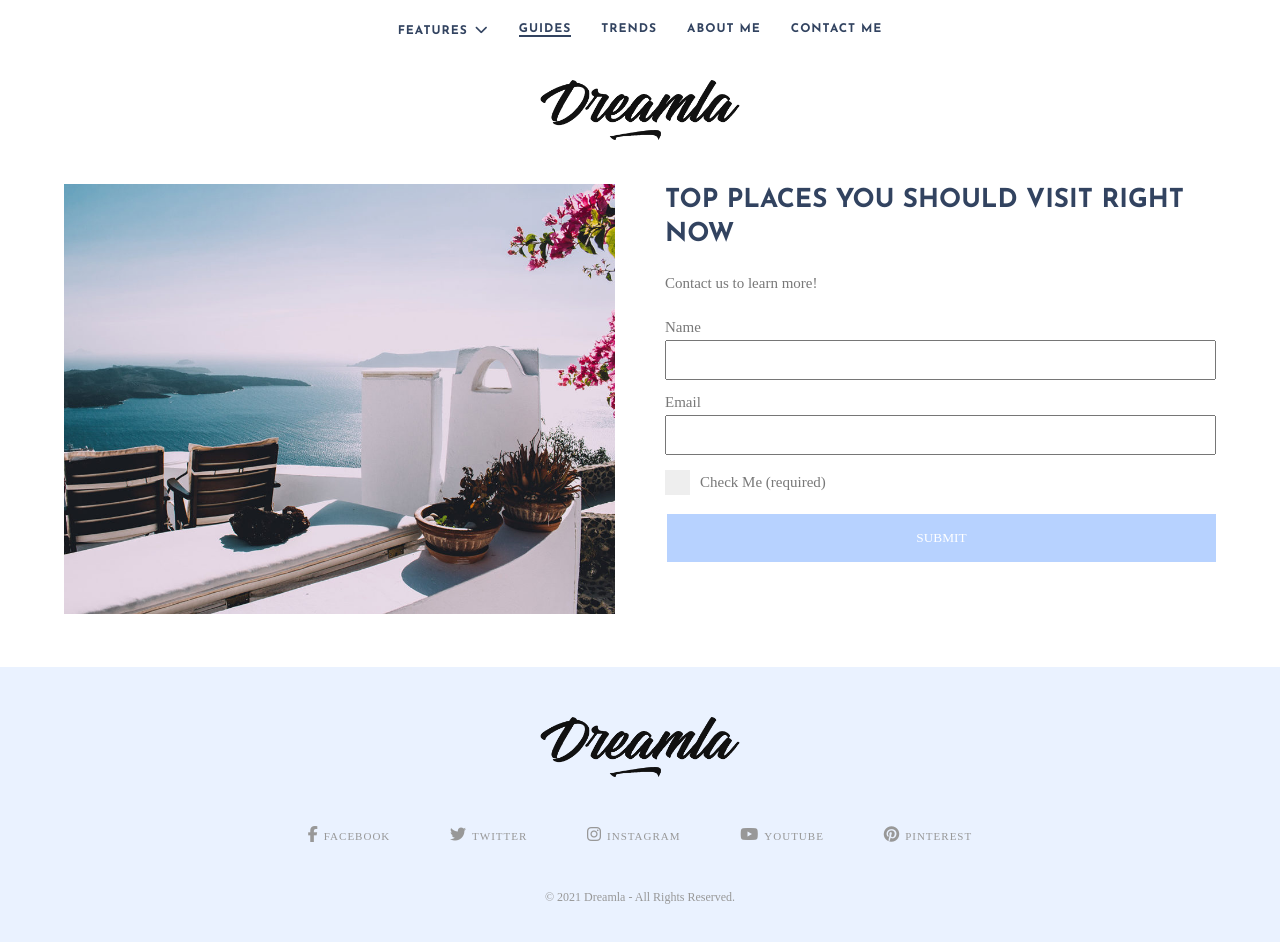
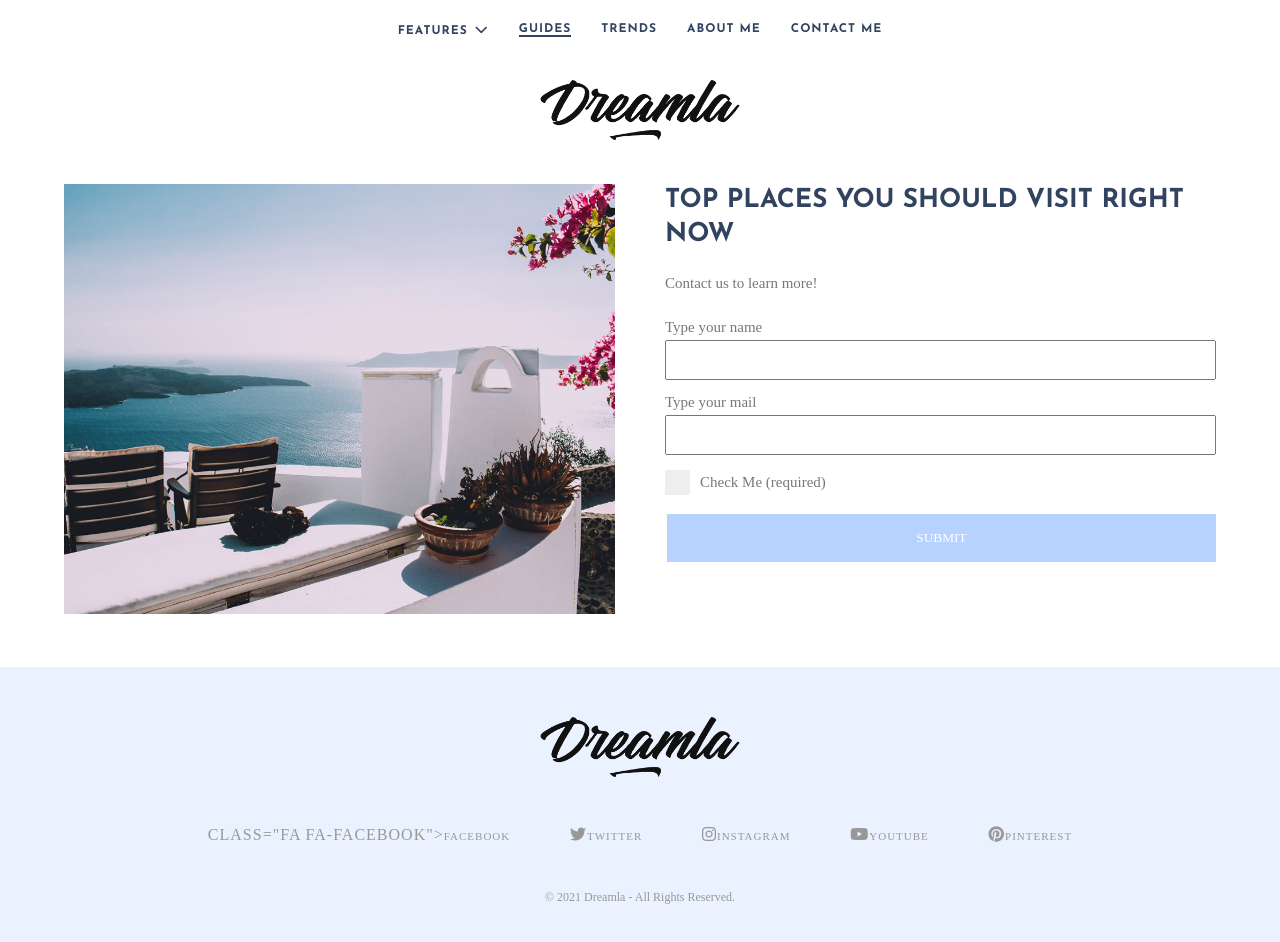
Before and after one commit to pauquinc/Accessibility_Paula-Q, a website: page public/index.html in a window 1280 px wide. Drawn offline with nearby package versions, Linux system fonts and the light colour scheme; a web font is replaced by a local one.

Commit message:
Accessibility completed!

```diff
--- a/public/index.html
+++ b/public/index.html
@@ -62,11 +62,14 @@
                     <div class="post-list-entry">
                         <p>Contact us to learn more!</p>
                         <form action="/" method="post">
-                            <label>Name</label>
-                            <input type="text" name="fullname" required />
 
-                            <label>Email</label>
-                            <input type="email" name="email" required />
+                            <!-- Done -->
+                            <label for="full">Type your name</label>
+                            <input type="text" id="full" name="fullname" required />
+
+                               <!-- Done -->
+                            <label for="mail">Type your mail</label>
+                            <input id="mail" type="email" name="email" required />
 
                             <div class="flexbox">
                                 <span></span>
@@ -88,12 +91,13 @@
                 <a href=""><img src="/assets/images/footer-logo.png" alt="Logo of Dreamla_in the footer"/> </a>
             </div>
 
+            <!-- Done -->
             <div class="footer-social-links">
-                <a href="Facebook" target="_blank"><i class="fa fa-facebook"></i><span>Facebook</span></a>
-                <a href="Twitter" target="_blank"><i class="fa fa-twitter"></i><span>Twitter</span></a>
-                <a href="Instagram" target="_blank"><i class="fa fa-instagram"></i><span>Instagram</span></a>
-                <a href="Youtube" target="_blank"><i class="fa fa-youtube-play"></i><span>Youtube</span></a>
-                <a href="Pinterest" target="_blank"><i class="fa fa-pinterest"></i><span>Pinterest</span></a>
+                <a href="Facebook" target="_blank"><em> class="fa fa-facebook"></em><span>Facebook</span></a>
+                <a href="Twitter" target="_blank"><em class="fa fa-twitter"></em><span>Twitter</span></a>
+                <a href="Instagram" target="_blank"><em class="fa fa-instagram"></em><span>Instagram</span></a>
+                <a href="Youtube" target="_blank"><em class="fa fa-youtube-play"></em><span>Youtube</span></a>
+                <a href="Pinterest" target="_blank"><em class="fa fa-pinterest"></em><span>Pinterest</span></a>
             </div>
 
             <div id="footer-copyright">
```
Also changed, not shown: 1 other file.
